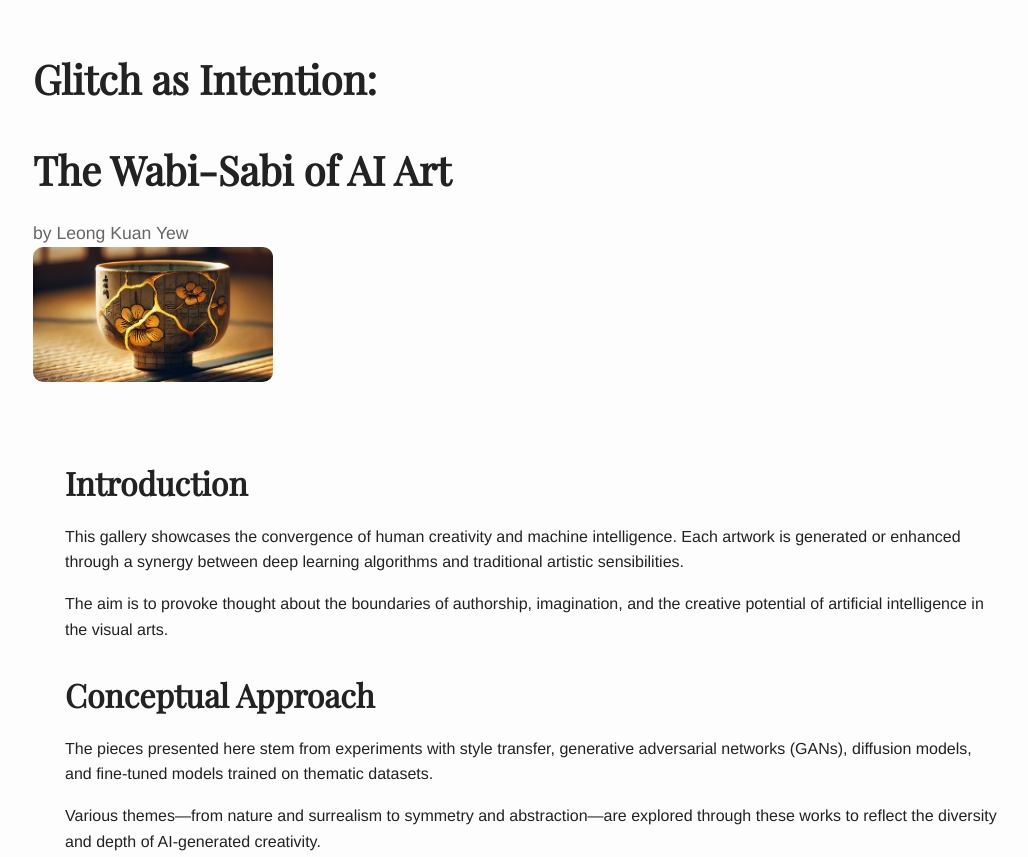
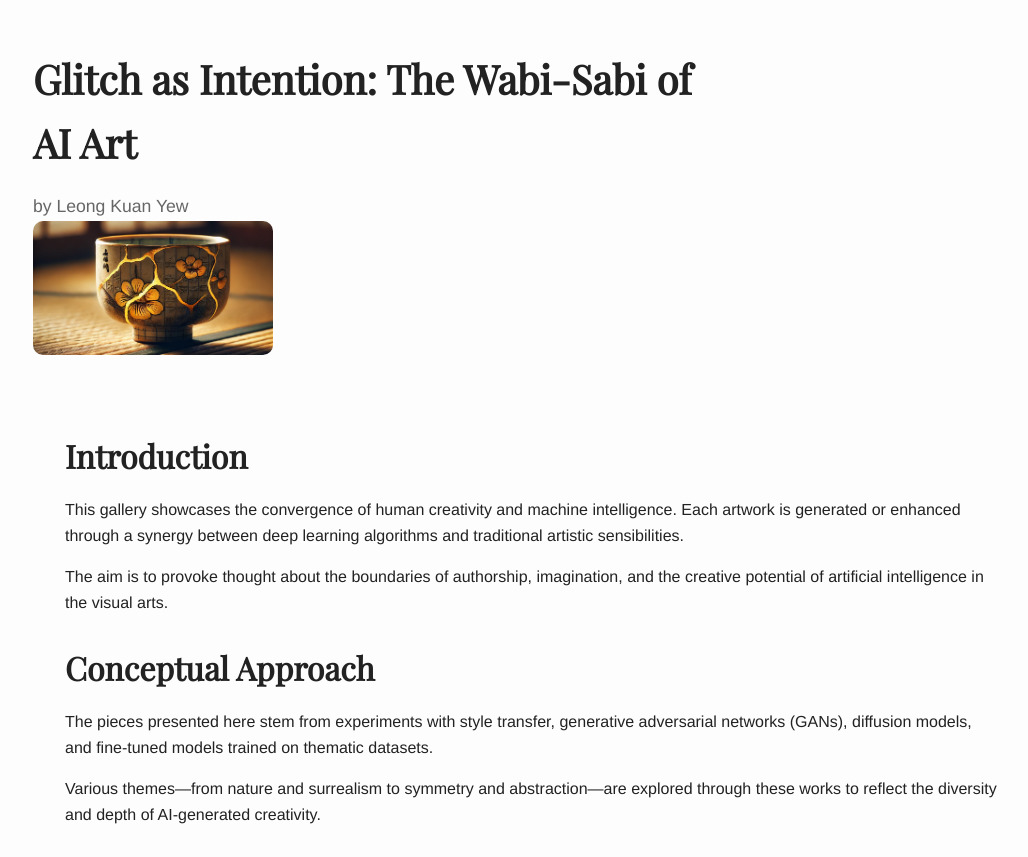
Before and after one commit to kuanyewleong/glitch-as-intention, a plain HTML site: page index.html in a window 1280 px wide. Shown: the top 857 px of the page, without its empty margins (107-1135 px from the left). Drawn offline with nearby package versions, Linux system fonts and the light colour scheme.

Commit message:
web page update

```diff
--- a/index.html
+++ b/index.html
@@ -151,8 +151,7 @@
 <body>
   <header>
     <div class="header-text">
-      <h1>Glitch as Intention:</h1>
-      <h1>The Wabi-Sabi of AI Art</h1>
+      <h1>Glitch as Intention: The Wabi-Sabi of AI Art</h1>
       <p>by Leong Kuan Yew</p>
     </div>
     <div class="header-image">
```
